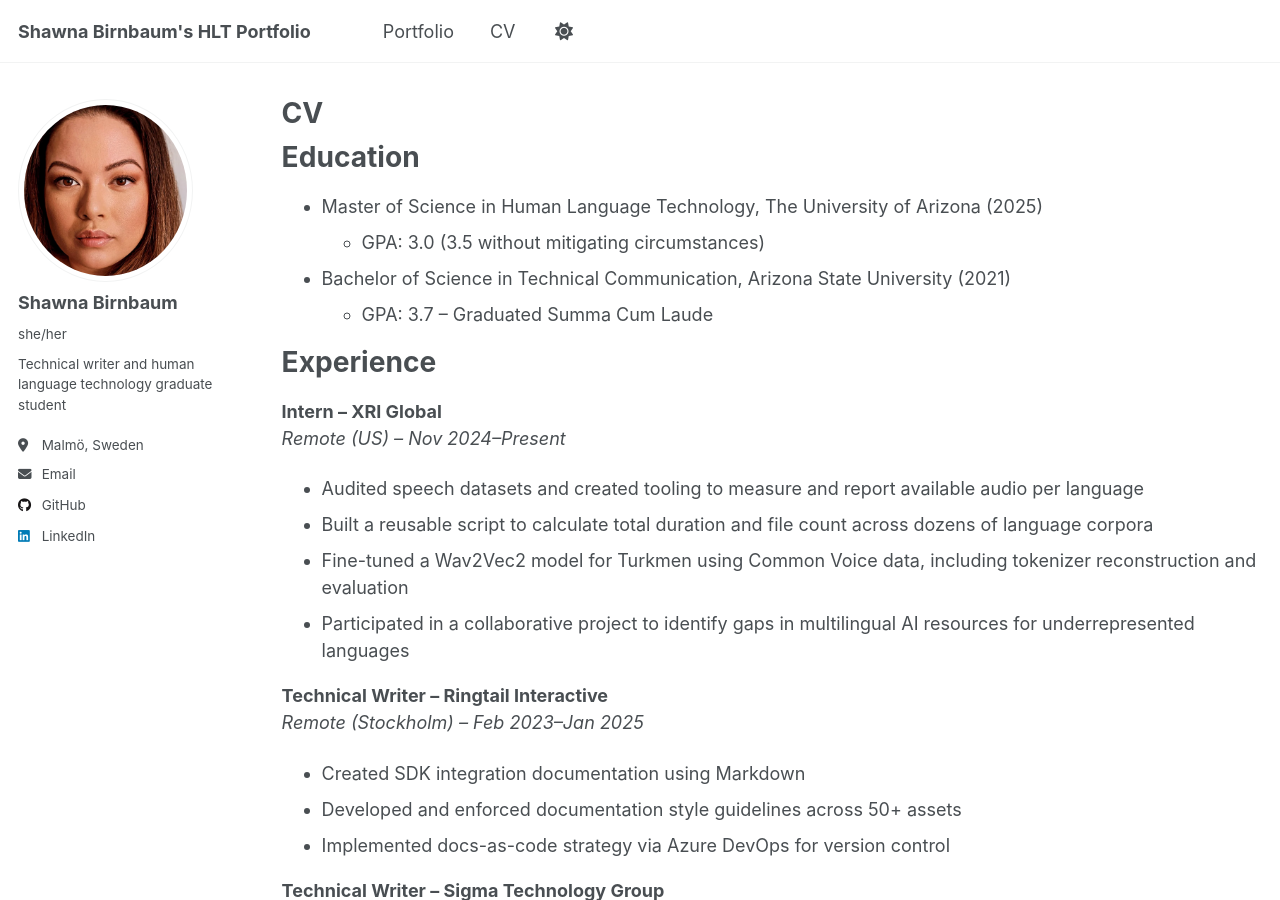
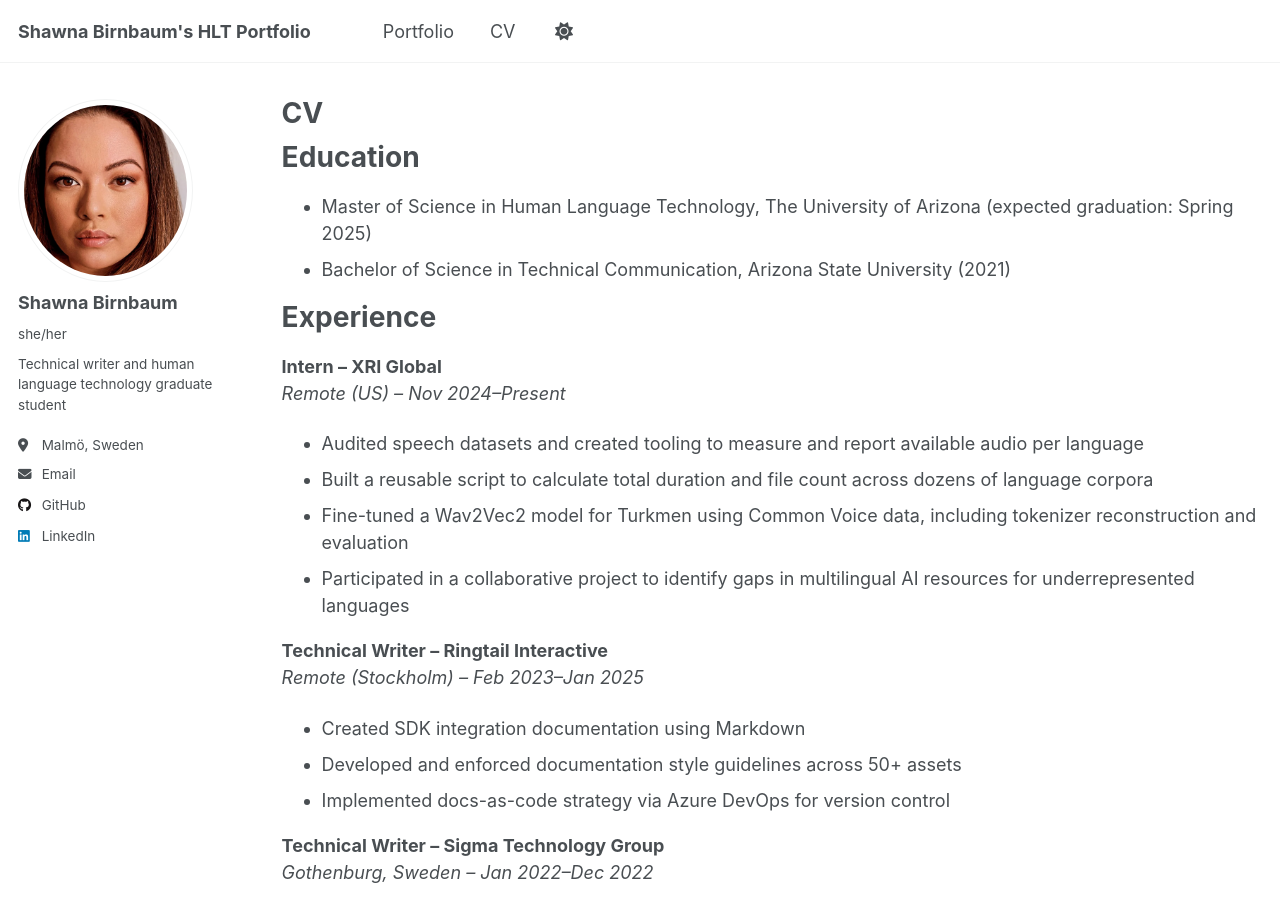
Before and after one commit to smbirnbaum/hlt-portfolio, a Jekyll site: the page built from _pages/cv.md, in a window 1280 px wide and 900 px high. Built offline with Jekyll 4.4.1, drawn with Linux system fonts in a browser that asks for light colours.

Commit message:
Updated CV info

```diff
--- a/_pages/cv.md
+++ b/_pages/cv.md
@@ -11,10 +11,8 @@ redirect_from:
 
 Education
 ======
-* Master of Science in Human Language Technology, The University of Arizona (2025)
-  * GPA: 3.0 (3.5 without mitigating circumstances)
+* Master of Science in Human Language Technology, The University of Arizona (expected graduation: Spring 2025)
 * Bachelor of Science in Technical Communication, Arizona State University (2021)
-  * GPA: 3.7 – Graduated Summa Cum Laude
 
 Experience
 ======
```
